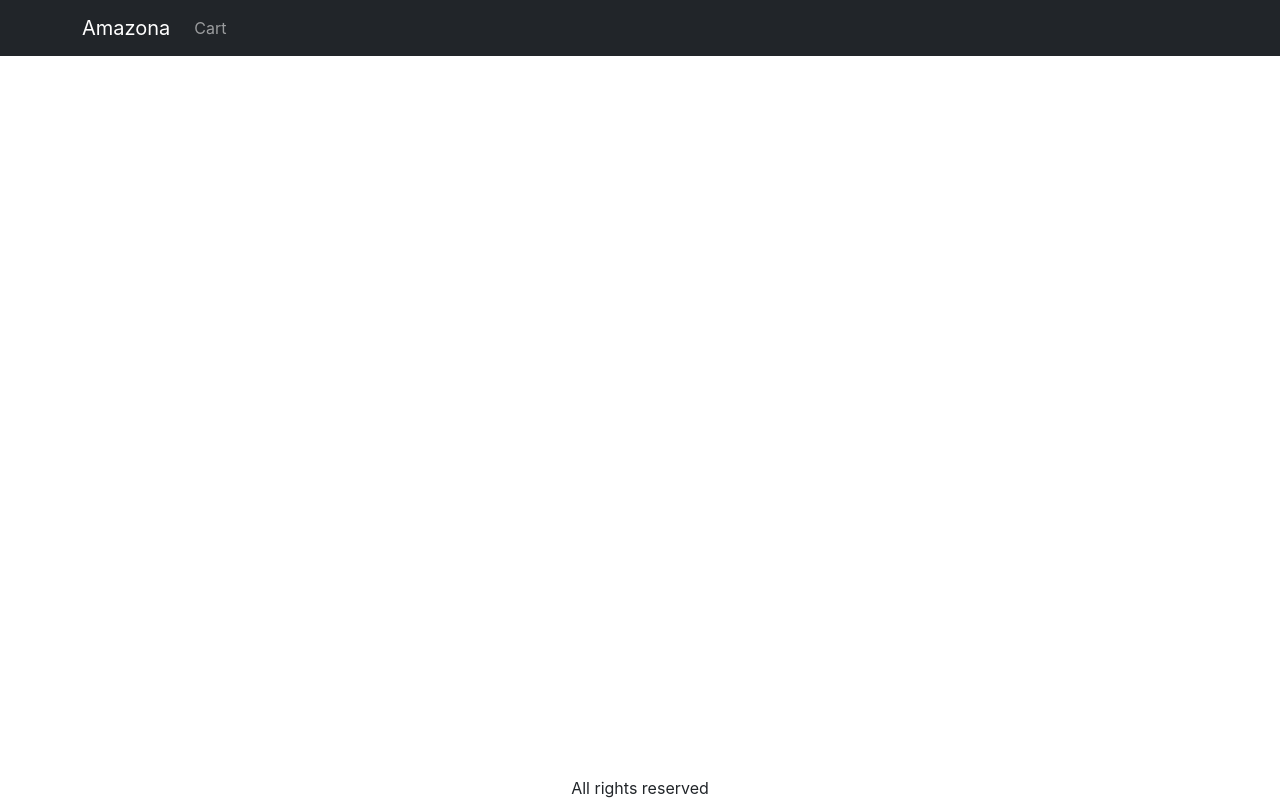
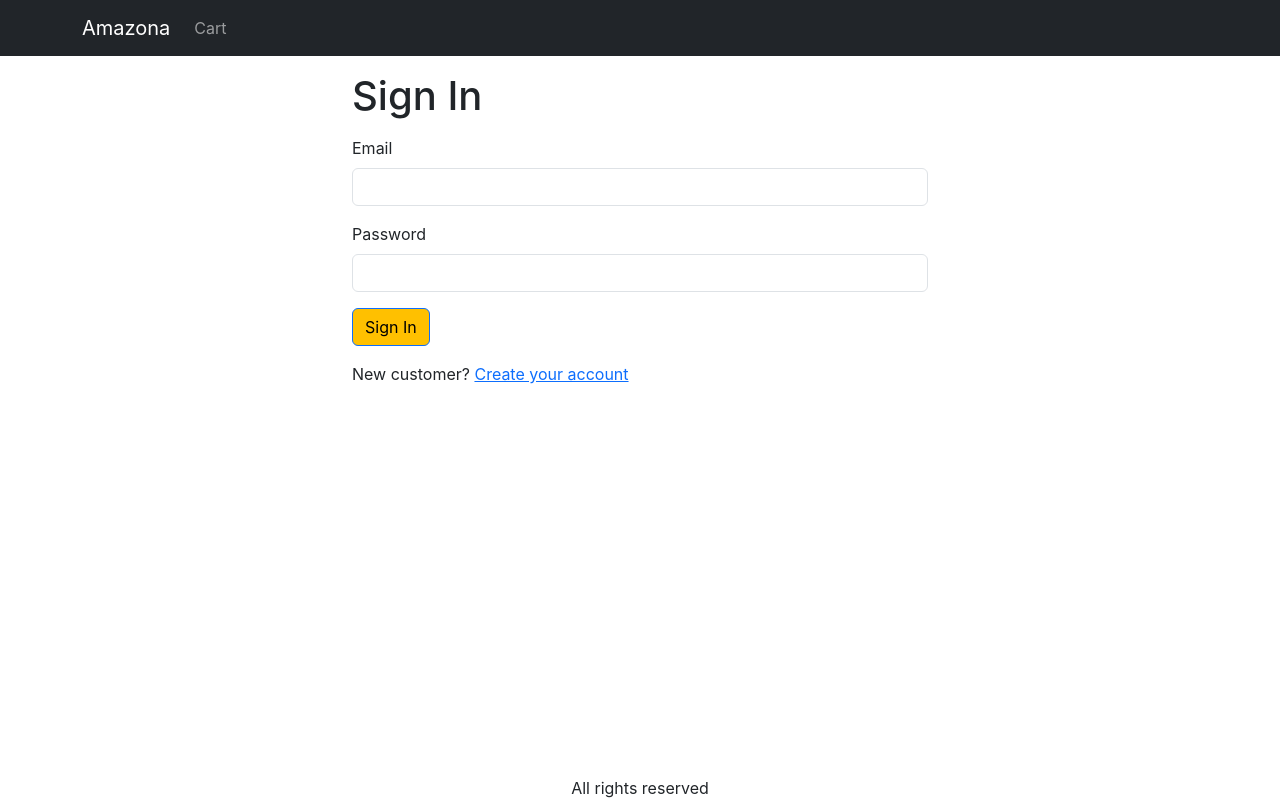
Before and after one commit to ezzyouy/fullStack, a React (Create React App) app in the folder frontend/: page /signin in a window 1280 px wide. Built offline with nearby package versions, Linux system fonts and the light colour scheme.

Commit message:
Create-Signin-Screen

```diff
--- a/frontend/src/App.js
+++ b/frontend/src/App.js
@@ -9,6 +9,7 @@
 import { Store } from './Store'
 import { useContext } from 'react'
 import CartScreen from './Screens/CartScreen'
+import SigninScreen from './Screens/SigninScreen'
 
 function App () {
   const { state } = useContext(Store)
@@ -42,6 +43,7 @@
             <Routes>
               <Route path='/product/:_id' element={<ProductScreen />} />
               <Route path='/cart' element={<CartScreen />} />
+              <Route path='/signin' element={<SigninScreen />} />
               <Route path='/' element={<HomeScreen />} />
             </Routes>
           </Container>
--- /dev/null
+++ b/frontend/src/Screens/SigninScreen.js
@@ -0,0 +1,38 @@
+import React from 'react'
+import Button from 'react-bootstrap/esm/Button'
+import Container from 'react-bootstrap/esm/Container'
+import Form from 'react-bootstrap/esm/Form'
+import { Helmet } from 'react-helmet-async'
+import { Link, useLocation } from 'react-router-dom'
+
+export default function SigninScreen () {
+  const { search } = useLocation()
+  const redirectInUrl = new URLSearchParams(search).get('redirect')
+  const redirect = redirectInUrl ? redirectInUrl : '/'
+
+  return (
+    <Container className='small-container'>
+      <Helmet>
+        <title>Sign In</title>
+      </Helmet>
+      <h1 className='my-3'>Sign In</h1>
+      <Form>
+        <Form.Group className='mb-3' controlId='email'>
+          <Form.Label>Email</Form.Label>
+          <Form.Control type='email' required />
+        </Form.Group>
+        <Form.Group className='mb-3' controlId='password'>
+          <Form.Label>Password</Form.Label>
+          <Form.Control type='password' required />
+        </Form.Group>
+        <div className='mb-3'>
+          <Button type='submit'>Sign In</Button>
+        </div>
+        <div className='mb-3'>
+          New customer?{' '}
+          <Link to={`/signup?redirect=${redirect}`}>Create your account</Link>
+        </div>
+      </Form>
+    </Container>
+  )
+}
--- a/frontend/src/index.css
+++ b/frontend/src/index.css
@@ -47,3 +47,7 @@
 .img-thumbnail {
 	height: 80px;
 }
+
+.small-container {
+	max-width: 600px;
+}
```
